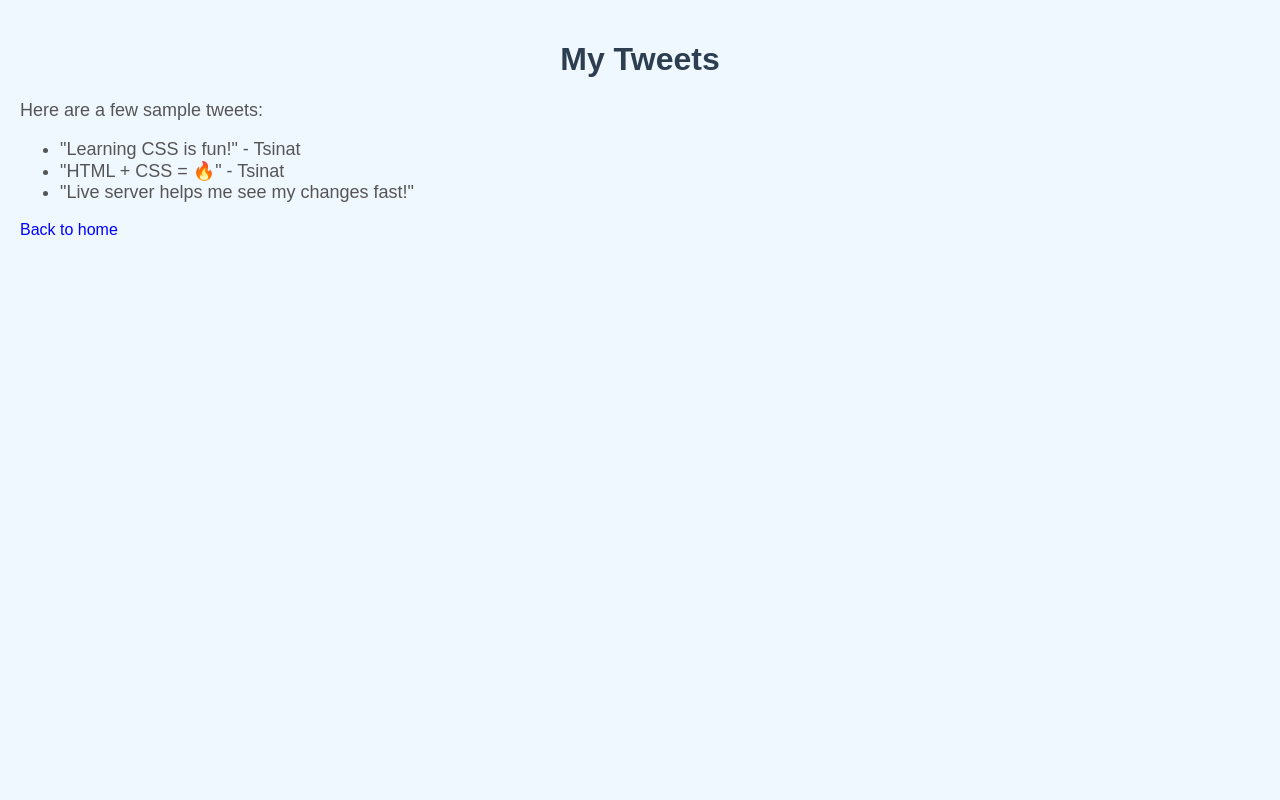
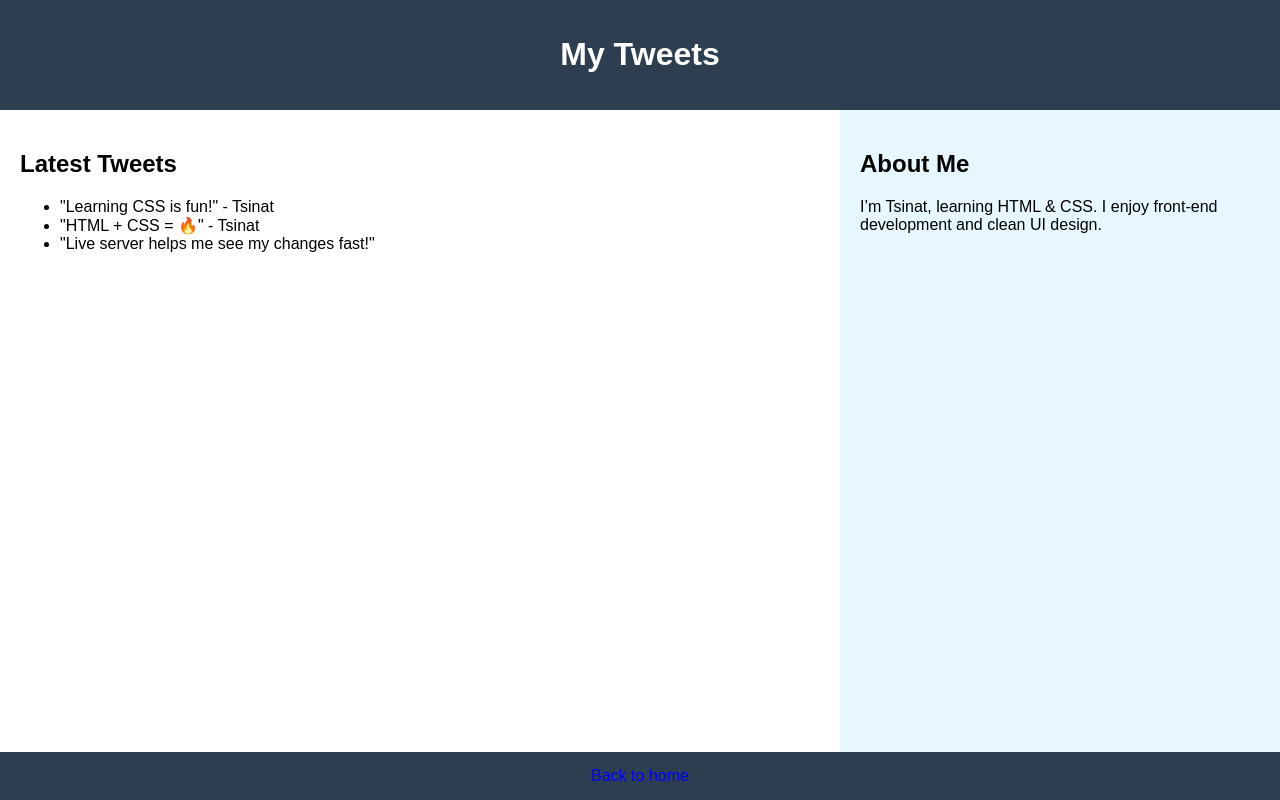
Before and after one commit to Tsinat7/alx_html_css, a plain HTML site: page tweets.html in a window 1280 px wide. Drawn offline with Linux system fonts and the light colour scheme.

Commit message:
Add flexbox layout to tweets.html with article and aside

```diff
--- a/styles.css
+++ b/styles.css
@@ -1,14 +1,38 @@
+/* Flex container for the entire page */
 body {
-  background-color: #f0f8ff;
-  padding: 20px;
+  display: flex;
+  flex-direction: column;
+  min-height: 100vh;
+  margin: 0;
 }
 
-h1 {
-  color: #2c3e50;
-  text-align: center;
+/* Flex container for the middle part (article and aside) */
+main {
+  display: flex;
+  flex-direction: row;
+  flex: auto;
 }
 
-p, ul {
-  font-size: 18px;
-  color: #555;
+/* Make article take 2/3 of the width */
+article {
+  flex: 2;
+  padding: 20px;
+  background-color: #ffffff;
+  overflow-y: auto;
 }
+
+/* Make aside take 1/3 of the width */
+aside {
+  flex: 1;
+  padding: 20px;
+  background-color: #e6f7ff;
+  overflow-y: auto;
+}
+
+/* Header and Footer */
+header, footer {
+  background-color: #2c3e50;
+  color: white;
+  text-align: center;
+  padding: 15px;
+}
--- a/tweets.html
+++ b/tweets.html
@@ -7,15 +7,28 @@
   <link href="styles.css" rel="stylesheet">
 </head>
 <body>
+  <header>
     <h1>My Tweets</h1>
-  <p>Here are a few sample tweets:</p>
+  </header>
 
+  <main>
+    <article>
+      <h2>Latest Tweets</h2>
       <ul>
         <li>"Learning CSS is fun!" - Tsinat</li>
         <li>"HTML + CSS = 🔥" - Tsinat</li>
         <li>"Live server helps me see my changes fast!"</li>
       </ul>
+    </article>
 
+    <aside>
+      <h2>About Me</h2>
+      <p>I’m Tsinat, learning HTML & CSS. I enjoy front-end development and clean UI design.</p>
+    </aside>
+  </main>
+
+  <footer>
     <a href="index.html">Back to home</a>
+  </footer>
 </body>
 </html>
```
Lines whose indentation alone changed are shown as unchanged.
